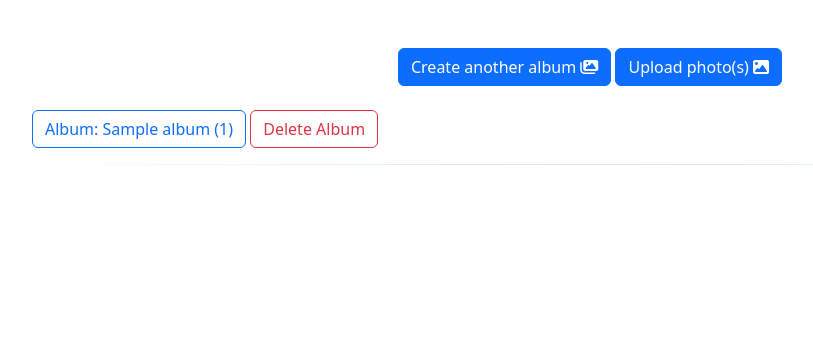
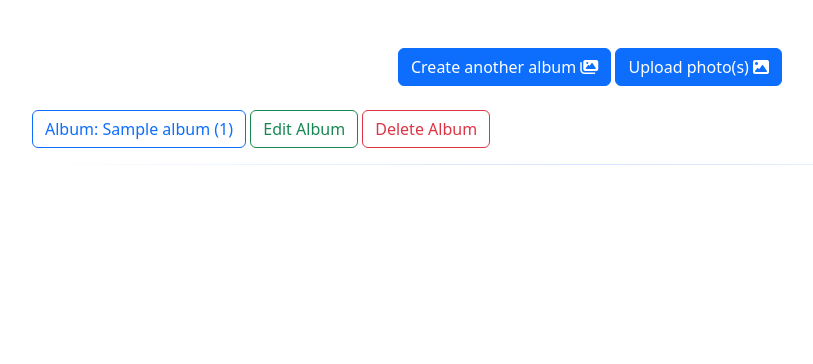
Before and after one commit to tiberiu-dascal/GALLERY, a Django app: page /albums in a window 1280 px wide. Shown: the part 56-420 px from the top of the page, without its empty margins (50-863 px from the left). Run offline with Django 4.2, Linux system fonts and the light colour scheme; a user stored in the database is signed in; tables that the repository leaves empty hold one stand-in row (values such as "Sample post"); grey boxes marked "Sample" are stand-in pictures; some libraries are stand-ins or nearby versions.

Commit message:
Added capability to edit album details

```diff
--- a/base/urls.py
+++ b/base/urls.py
@@ -12,6 +12,7 @@
     path("upload", views.upload, name="upload"),
     path("<pk>/delete/", PhotoDeleteView.as_view()),
     path("<pk>/delete_album/", AlbumDeleteView.as_view()),
+    path("<pk>/edit_album/", views.edit_album, name="edit_album"),
     path("map/<pk>/", views.map_photos, name="map"),
     path("photos", views.photos, name="photos"),
     path("register", views.register, name="register"),
--- a/base/views.py
+++ b/base/views.py
@@ -1,7 +1,7 @@
 import datetime
 from django.db.models.fields import parse_datetime
 from django.shortcuts import render, redirect
-from django.views.generic.edit import DeleteView
+from django.views.generic.edit import DeleteView, UpdateView
 from django.contrib import messages
 from django.contrib.auth import authenticate, login, logout
 from django.contrib.auth.decorators import login_required
@@ -66,6 +66,26 @@
     success_url = "/"
     template_name = "delete_album.html"
 
+
+@login_required(login_url="login")
+def edit_album(request, pk):
+    user = request.user
+    album = Album.objects.filter(pk=pk).get()
+    if album.owner_id == user.id:
+        if request.method == "POST":
+            title = request.POST.get("title")
+            description = request.POST.get("description")
+
+            album.title = title
+            album.description = description
+
+            album.save(update_fields=["title","description"])
+            messages.success(request, "Album was updated successfully!")
+            return redirect("/")
+    else:
+        messages.error(request, "Operation not Allowe!")
+    context = {"album":album}
+    return render(request, "edit_album.html", context)
 
 @login_required(login_url="login")
 def upload(request):
--- a/templates/albums.html
+++ b/templates/albums.html
@@ -31,6 +31,8 @@
                    role="button"
                    aria-expanded="true"
                    aria-controls="{{ album.id }}">Album: {{ album.title }} ({{ album.photo_set.all|length }})</a>
+                <a class="btn btn-outline-success"
+                   href="/{{ album.id }}/edit_album/">Edit Album</a>
                 <a class="btn btn-outline-danger"
                    href="/{{ album.id }}/delete_album/">Delete Album</a>
             </p>
--- a/templates/upload.html
+++ b/templates/upload.html
@@ -2,7 +2,7 @@
 {% block title %}Upload :: Photo Gallery{% endblock %}
 {% block content %}
     <!--Simple Form-->
-    <h2 class="my-4">Add a new photo</h2>
+    <h2 class="my-4">Add new photo(s)</h2>
     <form method='POST' action="" enctype="multipart/form-data">
         {% csrf_token %}
 
@@ -24,7 +24,7 @@
 
 
         <div class="form-group m-3">
-            <label>Upload images</label>
+            <label>Upload image(s)</label>
             <input required name="images" type="file" multiple class="form-control-file">
         </div>
 
```
Also changed, not shown: templates/edit_album.html (added, +51 -0 lines).
